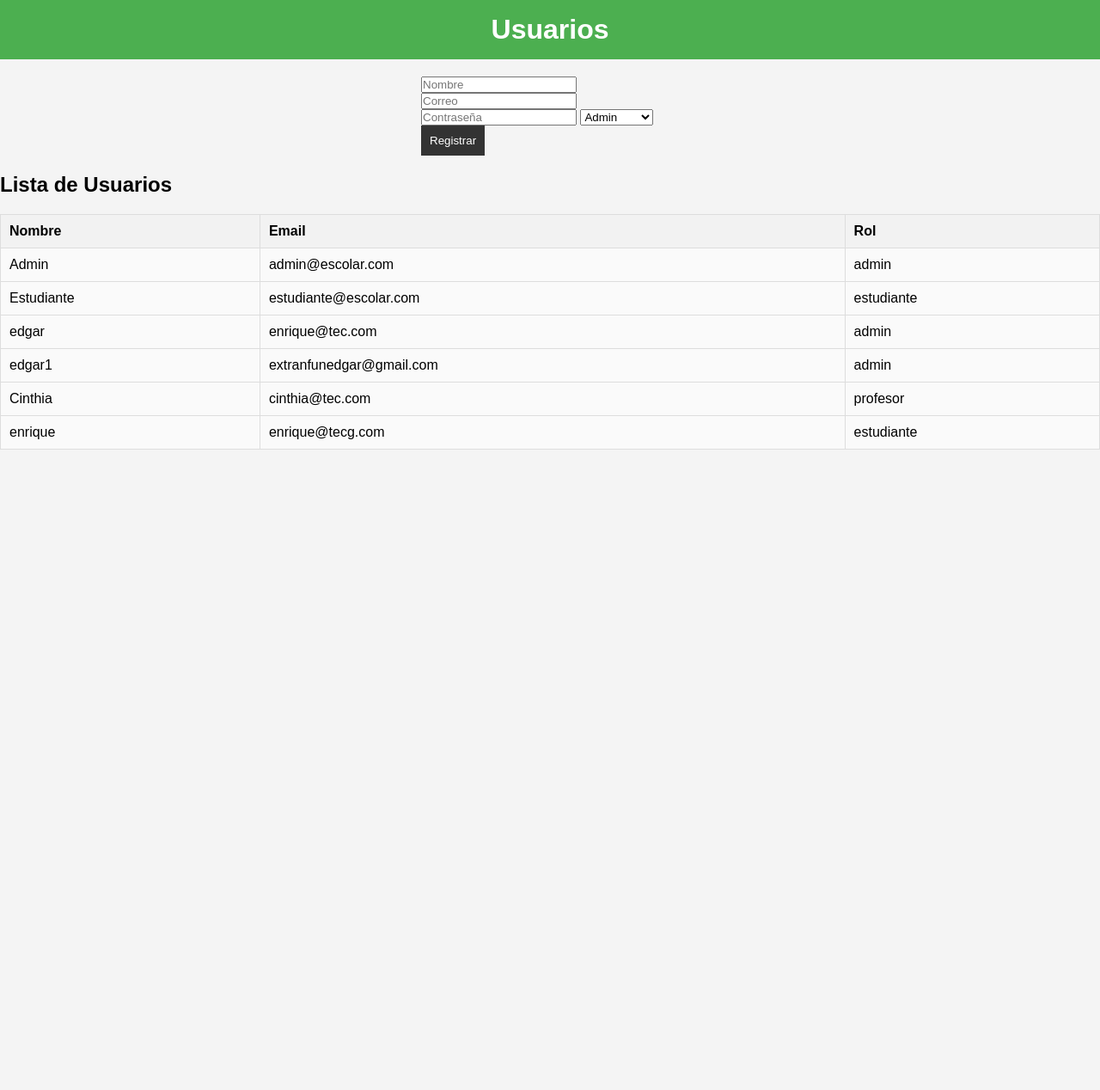
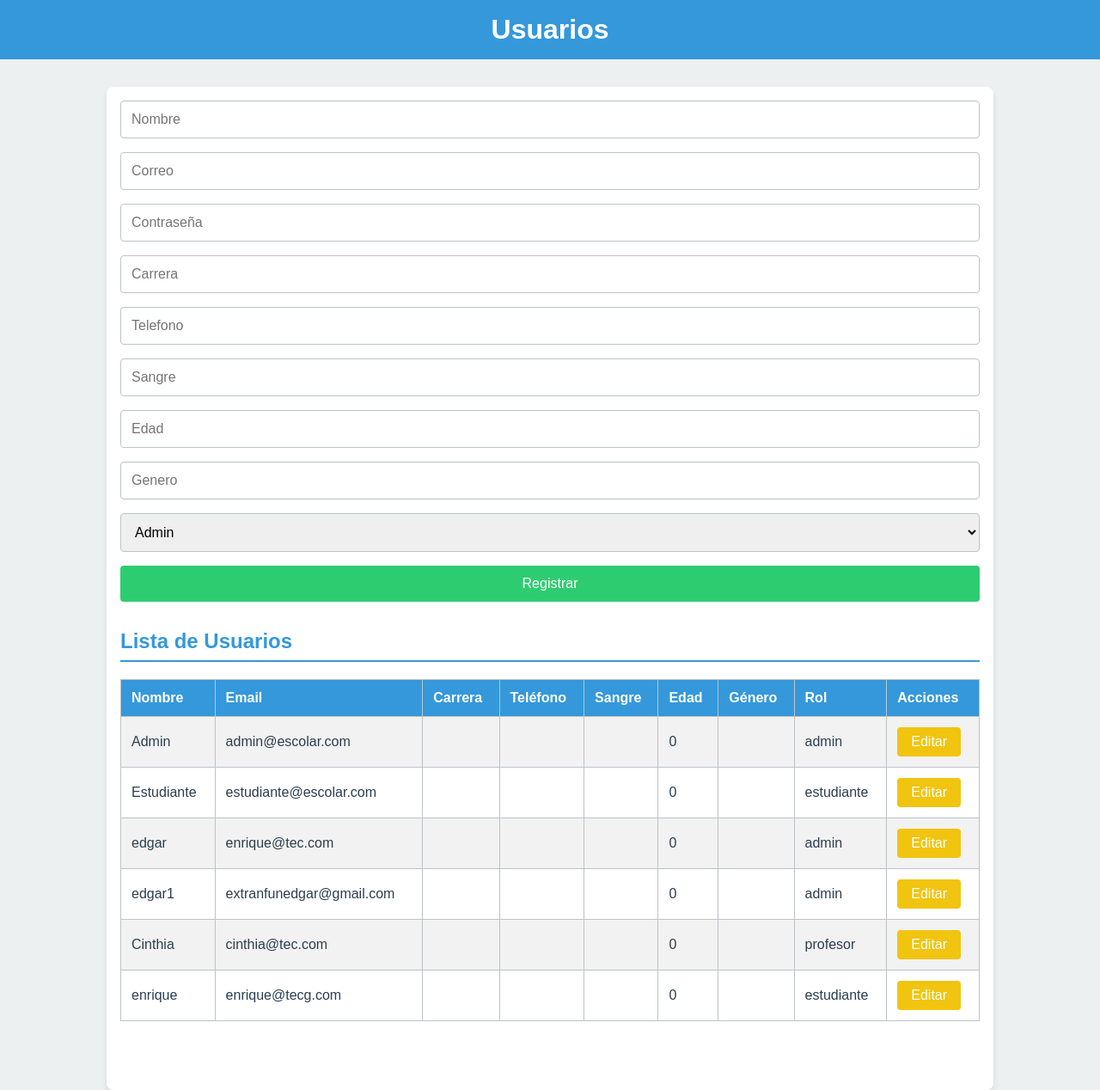
Before and after one commit to EXTRANFUNEDGAR/ControlEscolar, a PHP site: page /usuarios.html in a window 1280 px wide. Shown: the whole page at 86% size. Before the commit the page ends 523 px from the top, so only its background shows below. Run offline with PHP 8.4, Linux system fonts and the light colour scheme; data comes from the database, SQL or seed files in the repository.

Commit message:
estilos, editar usuario

```diff
--- a/js/scripts.js
+++ b/js/scripts.js
@@ -1,6 +1,3 @@
-// scripts.js
-
-// Obtener usuarios de la base de datos y mostrarlos en una tabla
 async function obtenerUsuarios() {
     const response = await fetch('php/obtener_usuarios.php');
     const usuarios = await response.json();
@@ -11,13 +8,28 @@ async function obtenerUsuarios() {
         fila.innerHTML = `
             <td>${usuario.nombre}</td>
             <td>${usuario.email}</td>
+            <td>${usuario.carrera}</td>
+            <td>${usuario.telefono}</td>
+            <td>${usuario.sangre}</td>
+            <td>${usuario.edad}</td>
+            <td>${usuario.genero}</td>
             <td>${usuario.rol}</td>
+            <td>
+                <button class="btn-editar" data-id="${usuario.id}">Editar</button>
+            </td>
         `;
         tablaUsuarios.appendChild(fila);
     });
+
+
+
+    document.querySelectorAll('.btn-editar').forEach(boton => {
+        boton.addEventListener('click', (e) => {
+            const idUsuario = e.target.getAttribute('data-id');
+            window.location.href = `editar_usuario.html?id=${idUsuario}`;
+        });
+    });
 }
-
-// Ejecutar la función obtenerUsuarios si existe la tabla en la página
 document.addEventListener('DOMContentLoaded', () => {
     if (document.getElementById('tabla-usuarios')) {
         obtenerUsuarios();
--- a/login.html
+++ b/login.html
@@ -5,6 +5,7 @@
 <meta name="viewport" content="width=device-width, initial-scale=1.0">
 <title>Login - Control Escolar</title>
 <link rel="stylesheet" href="src/css/stylesL.css">
+<link rel="manifest" href="./public/manifest.json">
 </head>
 <body>
     <div class="container">
--- a/php/obtener_usuarios.php
+++ b/php/obtener_usuarios.php
@@ -1,6 +1,6 @@
 <?php
 include 'conexion.php';
-$sql = "SELECT id, nombre, email, rol FROM usuarios";
+$sql = "SELECT id, nombre, email, carrera, telefono, sangre, edad, genero, rol FROM usuarios";
 $result = $conexion->query($sql);
 $usuarios = [];
 
--- /dev/null
+++ b/src/css/stylesRU.css
@@ -0,0 +1,124 @@
+body {
+    font-family: Arial, sans-serif;
+    margin: 0;
+    padding: 0;
+    background-color: #ecf0f1;
+    color: #2c3e50;
+}
+
+header {
+    background-color: #3498db;
+    color: #ffffff;
+    text-align: center;
+    padding: 1rem;
+    margin-bottom: 2rem;
+}
+
+header h1 {
+    margin: 0;
+}
+
+main {
+    max-width: 1000px;
+    margin: 0 auto;
+    padding: 1rem;
+    background-color: #ffffff;
+    border-radius: 8px;
+    box-shadow: 0px 4px 6px rgba(0, 0, 0, 0.1);
+}
+
+
+form {
+    display: flex;
+    flex-direction: column;
+    gap: 1rem;
+    margin-bottom: 2rem;
+}
+
+form input, form select, form button {
+    font-size: 1rem;
+    padding: 0.75rem;
+    border-radius: 4px;
+    border: 1px solid #bdc3c7;
+}
+
+form input:focus, form select:focus {
+    outline: none;
+    border-color: #3498db;
+    box-shadow: 0 0 5px rgba(52, 152, 219, 0.5);
+}
+
+form button {
+    background-color: #2ecc71;
+    color: #ffffff;
+    border: none;
+    cursor: pointer;
+    transition: background-color 0.3s;
+}
+
+form button:hover {
+    background-color: #27ae60;
+}
+
+.table-container {
+    overflow-x: auto; /* Permite el scroll horizontal */
+    margin-bottom: 2rem;
+}
+
+table {
+    width: 100%;
+    border-collapse: collapse;
+    margin-bottom: 2rem;
+    font-size: 1rem;
+    min-width: 800px;
+}
+
+table th, table td {
+    padding: 0.75rem;
+    text-align: left;
+    border: 1px solid #bdc3c7;
+}
+
+table th {
+    background-color: #3498db;
+    color: #ffffff;
+}
+
+table tr:nth-child(even) {
+    background-color: #f2f2f2;
+}
+
+table tr:hover {
+    background-color: #dff0d8;
+}
+
+h2 {
+    color: #3498db;
+    border-bottom: 2px solid #3498db;
+    padding-bottom: 0.5rem;
+}
+
+.highlight {
+    color: #f1c40f;
+}
+
+.btn-editar {
+    background-color: #f1c40f;
+    color: #ffffff;
+    border: none;
+    border-radius: 4px;
+    padding: 0.5rem 1rem;
+    font-size: 1rem;
+    cursor: pointer;
+    transition: background-color 0.3s, transform 0.2s;
+}
+
+.btn-editar:hover {
+    background-color: #d4ac0d;
+    transform: scale(1.05);
+}
+
+.btn-editar:active {
+    background-color: #b7950b;
+    transform: scale(1);
+}
--- a/usuarios.html
+++ b/usuarios.html
@@ -4,7 +4,8 @@
     <meta charset="UTF-8">
     <meta name="viewport" content="width=device-width, initial-scale=1.0">
     <title>Gestión de Usuarios</title>
-<link rel="stylesheet" href="css/styles.css">
+    <link rel="stylesheet" href="src/css/stylesRU.css">
+    <link rel="manifest" href="./public/manifest.json">
     <script src="js/scripts.js" defer></script>
     </head>
     <body>
@@ -16,7 +17,12 @@
                 <input type="text" name="nombre" placeholder="Nombre" required>
                 <input type="email" name="email" placeholder="Correo" required>
                 <input type="password" name="password" placeholder="Contraseña" required>
-            <select name="rol">
+                <input type="carrera" name="carrera" placeholder="Carrera" required>
+                <input type="telefono" name="telefono" placeholder="Telefono" required>
+                <input type="sangre" name="sangre" placeholder="Sangre" required>
+                <input type="edad" name="edad" placeholder="Edad" required>
+                <input type="genero" name="genero" placeholder="Genero" required>
+                <select name="rol" required>
                     <option value="admin">Admin</option>
                     <option value="profesor">Profesor</option>
                     <option value="estudiante">Estudiante</option>
@@ -25,13 +31,22 @@
             </form>
 
             <h2>Lista de Usuarios</h2>
+            <div class="table-container">
                 <table id="tabla-usuarios">
                     <tr>
                         <th>Nombre</th>
                         <th>Email</th>
+                        <th>Carrera</th>
+                        <th>Teléfono</th>
+                        <th>Sangre</th>
+                        <th>Edad</th>
+                        <th>Género</th>
                         <th>Rol</th>
+                        <th>Acciones</th>
                     </tr>
                 </table>
+            </div>
+
         </main>
     </body>
     </html>
```
Also changed, not shown: editar_usuario.html (added, +29 -0 lines), js/editarUsuario.js (added, +18 -0 lines), php/actualizar_usuario.php (added, +20 -0 lines), php/obtener_usuario.php (added, +13 -0 lines), php/registrar_usuario.php (+6 -1 lines), src/css/stylesL.css (+11 -25 lines). Lines whose indentation alone changed are shown as unchanged.
